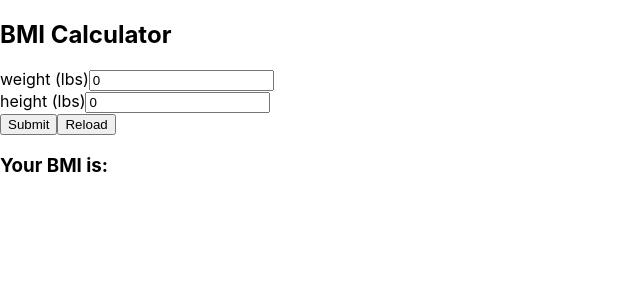
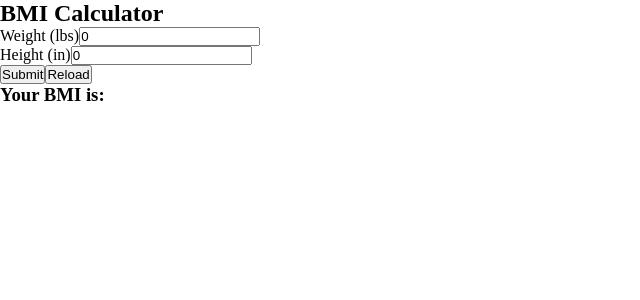
Before and after one commit to Asna1303/BMI-CALCULATOR, a React (Create React App) app: page / in a window 1280 px wide. Shown: the top 300 px of the page, without its empty margins (0-640 px from the left). Built offline with nearby package versions, Linux system fonts and the light colour scheme.

Commit message:
Added CSS reset for universal selector

```diff
--- a/src/App.js
+++ b/src/App.js
@@ -1,11 +1,16 @@
-import React , {useState} from 'react';
+
 import './App.css';
+import './index.css'
+import React, {useState} from 'react'
 
 function App() {
-  const [weight, setWeight] = useState(0);
-  const [height, setHeight] = useState(0);
-  const [bmi, setBmi] = useState('');
+
+  // state
+  const [weight, setWeight] = useState(0)
+  const [height, setHeight] = useState(0)
+  const [bmi, setBmi] = useState('')
   const [message, setMessage] = useState('')
+
   let calcBmi = (event) => {
     //prevent submitting to the server
     event.preventDefault()
@@ -27,34 +32,40 @@ function App() {
       }
     }
   }
+
+
   let reload = () => {
     window.location.reload()
   }
 
   return (
-    <div className="App">
-      <div classname='container'>
-      <h2>BMI Calculator</h2>
+    <div className="app">
+    <div className='container'>
+      <h2 className='center'>BMI Calculator</h2>
       <form onSubmit={calcBmi}>
+
         <div>
-          <label>weight (lbs)</label>
-          <input type="text" placeholder= "enter weight value" value={weight} onChange={(e) => setWeight(e.target.value)} />
+          <label>Weight (lbs)</label>
+          <input value={weight} onChange={(e) => setWeight(e.target.value)} />
         </div>
+
         <div>
-          <label>height (lbs)</label>
-          <input type="text" placeholder= "enter height value" value={height} onChange={(event) => setHeight(event.target.value)} />
+          <label>Height (in)</label>
+          <input value={height} onChange={(event) => setHeight(event.target.value)} />
         </div>
+
         <div>
           <button className='btn' type='submit'>Submit</button>
           <button className='btn btn-outline' onClick={reload} type='submit'>Reload</button>
         </div>
-        <div className='center'>
+      </form>
+
+      <div className='center'>
         <h3>Your BMI is: {bmi}</h3>
         <p>{message}</p>
       </div>
-      </form>
-      </div>
     </div>
+  </div>
   );
 }
 
--- a/src/index.css
+++ b/src/index.css
@@ -1,13 +1,5 @@
-body {
+* {
+  box-sizing: border-box;
   margin: 0;
-  font-family: -apple-system, BlinkMacSystemFont, 'Segoe UI', 'Roboto', 'Oxygen',
-    'Ubuntu', 'Cantarell', 'Fira Sans', 'Droid Sans', 'Helvetica Neue',
-    sans-serif;
-  -webkit-font-smoothing: antialiased;
-  -moz-osx-font-smoothing: grayscale;
+  padding: 0;
 }
-
-code {
-  font-family: source-code-pro, Menlo, Monaco, Consolas, 'Courier New',
-    monospace;
-}
```
